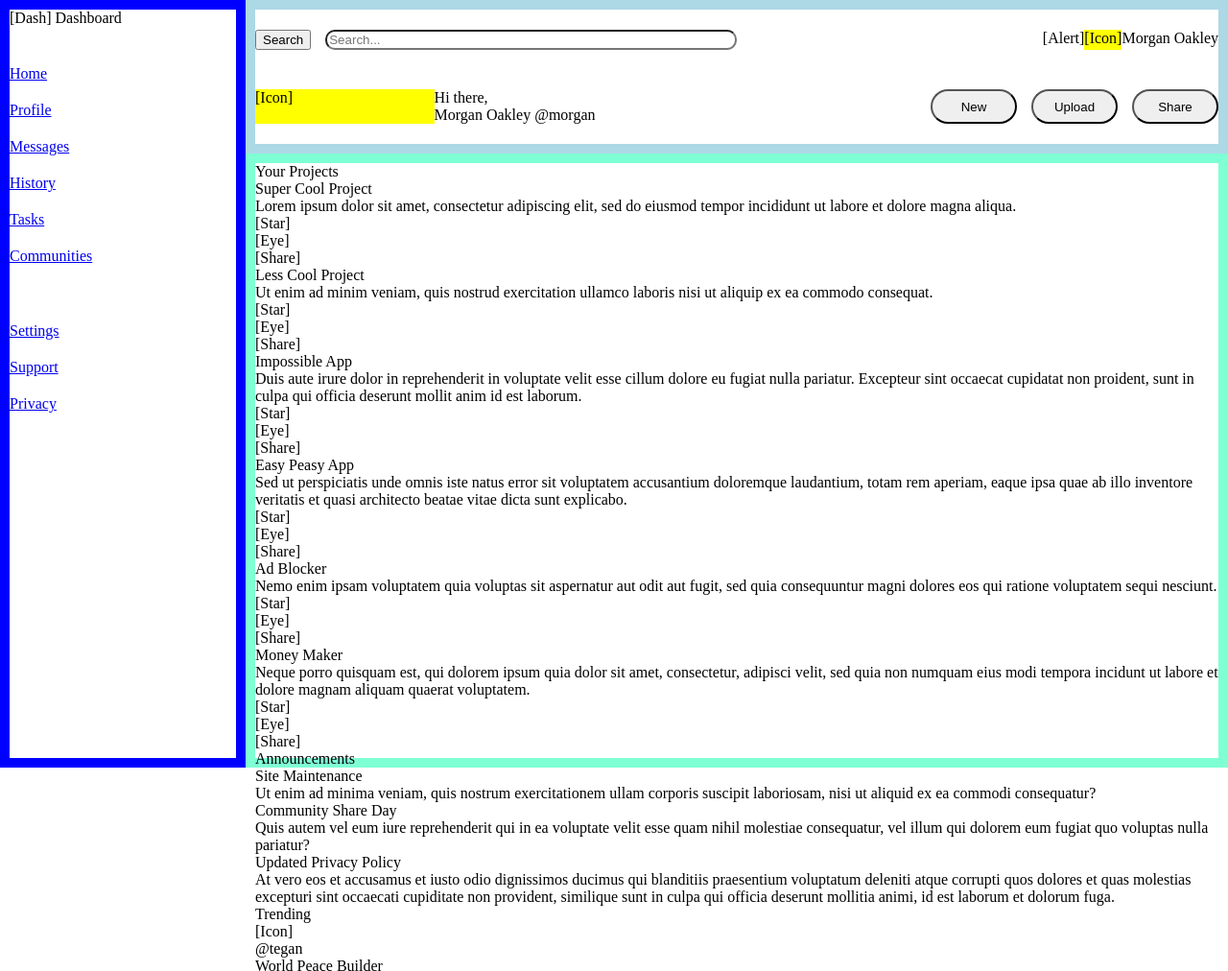
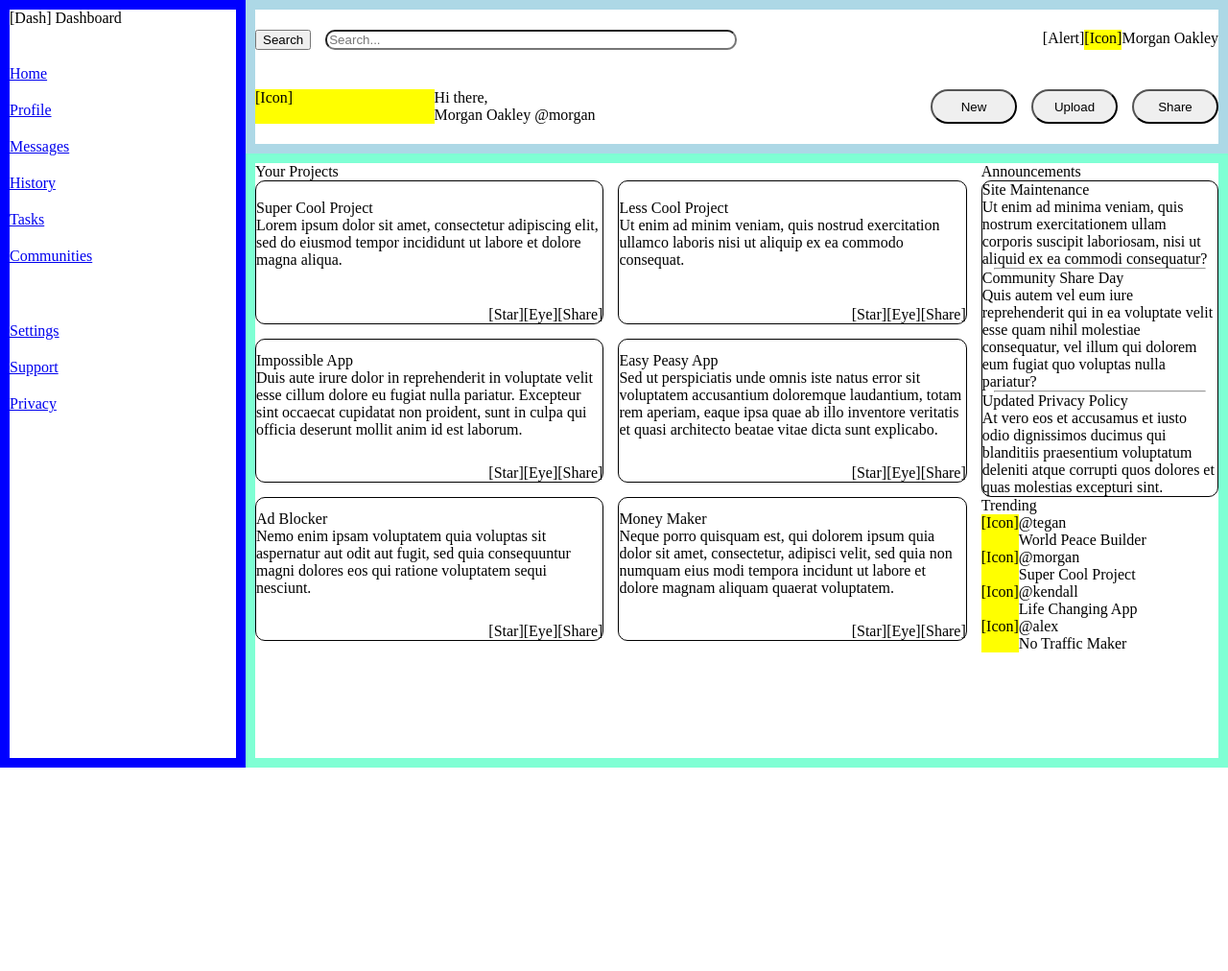
Before and after one commit to reneexie01/odin-admin-dashboard, a plain HTML site: page index.html in a window 1280 px wide. Shown: the top 1012 px of the page at 96% size. After the commit the page ends 800 px from the top, so only its background shows below. Drawn offline with Linux system fonts and the light colour scheme.

Commit message:
Added grids to main content

```diff
--- a/index.html
+++ b/index.html
@@ -111,20 +111,23 @@
                     </div>
                 </div>
             </div>
+            <div class="right-sidebar">
                 <div class="announcements">
                     <div class="heading">Announcements</div>
-                <div class="item">
+                    <div class="items">
                         <div class="card">
                             <div class="title">Site Maintenance</div>
                             <div class="body">Ut enim ad minima veniam, quis nostrum exercitationem ullam corporis suscipit laboriosam, nisi ut aliquid ex ea commodi consequatur?</div>
                         </div>
+                        <hr>
                         <div class="card">
                             <div class="title">Community Share Day</div>
                             <div class="body">Quis autem vel eum iure reprehenderit qui in ea voluptate velit esse quam nihil molestiae consequatur, vel illum qui dolorem eum fugiat quo voluptas nulla pariatur?</div>
                         </div>
+                        <hr>
                         <div class="card">
                             <div class="title">Updated Privacy Policy</div>
-                        <div class="body">At vero eos et accusamus et iusto odio dignissimos ducimus qui blanditiis praesentium voluptatum deleniti atque corrupti quos dolores et quas molestias excepturi sint occaecati cupiditate non provident, similique sunt in culpa qui officia deserunt mollitia animi, id est laborum et dolorum fuga.</div>
+                            <div class="body">At vero eos et accusamus et iusto odio dignissimos ducimus qui blanditiis praesentium voluptatum deleniti atque corrupti quos dolores et quas molestias excepturi sint.</div>
                         </div>
                     </div>
                 </div>
@@ -132,26 +135,35 @@
                     <div class="heading">Trending</div>
                     <div class="users">
                         <div class="icon">[Icon]</div>
+                        <div class="user">
                             <div class="user-handle">@tegan</div>
                             <div class="user-name">World Peace Builder</div>
                         </div>
+                    </div>
                     <div class="users">
                         <div class="icon">[Icon]</div>
+                        <div class="user">
                             <div class="user-handle">@morgan</div>
                             <div class="user-name">Super Cool Project</div>
                         </div>
+                    </div>
                     <div class="users">
                         <div class="icon">[Icon]</div>
+                        <div class="user">
                             <div class="user-handle">@kendall</div>
                             <div class="user-name">Life Changing App</div>
                         </div>
+                    </div>
                     <div class="users">
                         <div class="icon">[Icon]</div>
+                        <div class="user">
                             <div class="user-handle">@alex</div>
                             <div class="user-name">No Traffic Maker</div>
                         </div>
                     </div>
                 </div>
             </div>
+        </div>
+    </div>
 </body>
 </html>
--- a/styles.css
+++ b/styles.css
@@ -56,7 +56,7 @@
     justify-self: end;
 }
 
-.user-icon {
+.user-icon, .icon {
     background-color: yellow;
 }
 
@@ -94,4 +94,47 @@
     border: 10px solid aquamarine;
     grid-column: 2 / -1;
     grid-row: 2 / 3;
+    display: grid;
+    grid-template-columns: 3fr 1fr;
+    gap: 15px;
 }
+
+.projects .items {
+    display: grid;
+    grid-template-columns: 1fr 1fr;
+    gap: 15px;
+}
+
+.projects .card {
+    border: 1px solid black;
+    border-radius: 10px;
+    display: grid;
+    grid-template-rows: repeat(3, auto);
+    min-height: 150px;
+}
+
+.projects .title {
+    align-content: end;
+}
+
+.projects .social-icons {
+    display: grid;
+    grid-template-columns: repeat(3, auto);
+    align-items: end;
+    justify-content: end;
+}
+
+.announcements .items {
+    border: 1px solid black;
+    border-radius: 10px;
+}
+
+.trending .users {
+    display: grid;
+    grid-template-columns: auto 1fr;
+}
+
+hr {
+    width: 90%;
+    margin: auto;
+}
```
Lines whose indentation alone changed are shown as unchanged.
